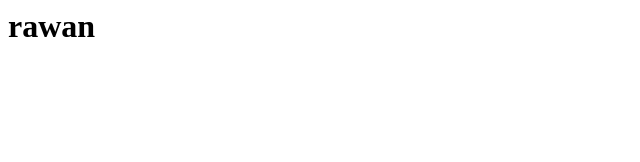
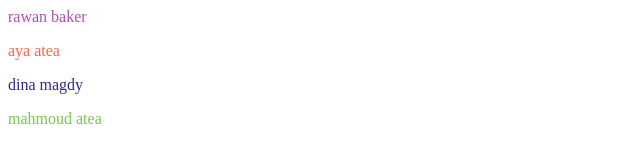
Before and after one commit to rawanbeker/task, a plain HTML site: page index.html in a window 1280 px wide. Shown: the whole page, without its empty margins (0-640 px from the left). Drawn offline with Linux system fonts and the light colour scheme.

Commit message:
add web application

```diff
--- a/index.html
+++ b/index.html
@@ -5,6 +5,10 @@
         </title>
     </head>
     <body>
-        <h1>rawan</h1>
+         <p style="color:rgb(182, 77, 182);">rawan baker</p>
+        <p  style="color:Tomato;">aya atea</p>
+           <p  style="color:rgb(47, 40, 144);">dina magdy</p>
+         <p  style="color:rgb(119, 201, 78);">mahmoud atea </p>
+
     </body>
 </html>
```
